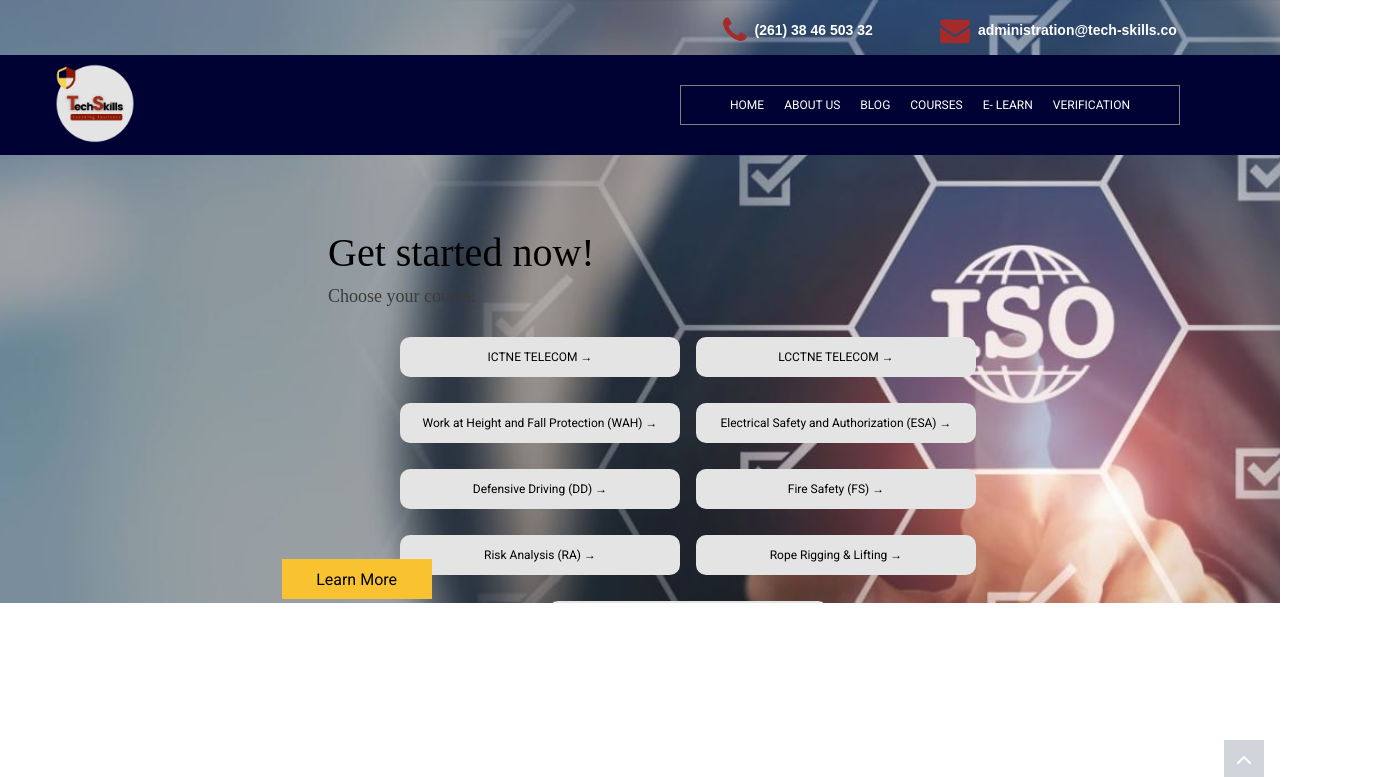
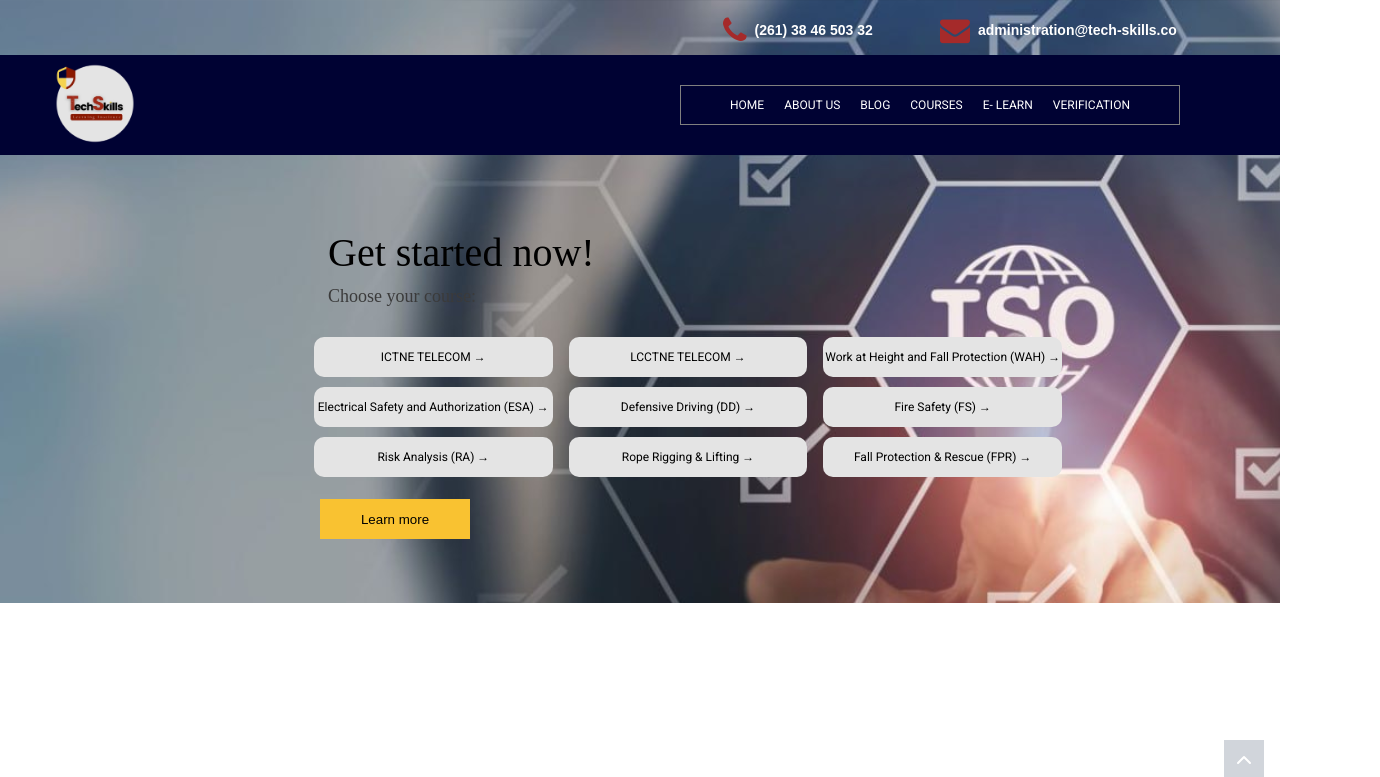
Before and after one commit to Stephanorova/Ajour_Site_web_Techskills, a React (Create React App) app: page /courses in a window 1280 px wide. Shown: the top 777 px of the page, 1380 px wide, since content can reach past the window. Built offline with nearby package versions, Linux system fonts and the light colour scheme; grey boxes are pictures that could not be loaded.

Commit message:
enleve le wrwap

```diff
--- a/src/Courses/Course.jsx
+++ b/src/Courses/Course.jsx
@@ -1,51 +1,14 @@
 import { Link } from 'react-scroll'
 import './index.css'
 import SousCourse from './SousCours/SousCourse'
-import { useHistory } from 'react-router-dom'
 
-let bouttonCours = [
-  {
-    id: 1,
-    title : 'ICTNE TELECOM  →'
-  },
-  {
-    id: 2,
-    title : 'LCCTNE TELECOM →'
-  },
-  {
-    id: 3,
-    title : 'Work at Height and Fall Protection (WAH) →'
-  },
-  {
-    id: 4,
-    title : 'Electrical Safety and Authorization (ESA) →'
-  },
-  {
-    id: 5,
-    title : 'Defensive Driving (DD) →'
-  },
-  {
-    id: 6,
-    title : 'Fire Safety (FS) →'
-  },
-  {
-    id: 7,
-    title : 'Risk Analysis (RA) →'
-  },
-  {
-    id: 8,
-    title : 'Rope Rigging & Lifting →'
-  },
-  {
-    id: 9,
-    title : 'Fall Protection & Rescue (FPR)  →'
-  },
-]
+
+
 
 
 const Courses = () => {
 
-  const history = useHistory()
+
 
   return (
     <>
@@ -54,17 +17,42 @@ const Courses = () => {
             <h1>Get started now!</h1>
             <p>Choose your course:</p>
              <div className="bouttonCours">
-                {
-                  bouttonCours.map((val) => {
-                    return(
-                    <div className='courschoix' key={val.id} >
-                      <span>{val.title}</span>
-                    </div>
-                  )})
-                }
+              <div className="haute">
+             <div className='courschoix'>
+                      <span>ICTNE TELECOM  →</span>
+              </div>
+              <div className='courschoix'>
+                      <span>LCCTNE TELECOM →</span>
+              </div>
+              <div className='courschoix'>
+                      <span>Work at Height and Fall Protection (WAH) →</span>
+              </div>
+              </div>
+              <div className="centre">
+              <div className='courschoix'>
+                      <span>Electrical Safety and Authorization (ESA) →</span>
+              </div>
+              <div className='courschoix'>
+                      <span>Defensive Driving (DD) →</span>
+              </div>
+              <div className='courschoix'>
+                      <span>Fire Safety (FS) →</span>
+              </div>
+              </div>
+              <div className="bas">
+              <div className='courschoix'>
+                      <span>Risk Analysis (RA) →</span>
+              </div>
+              <div className='courschoix'>
+                      <span>Rope Rigging & Lifting →</span>
+              </div>
+              <div className='courschoix'>
+                      <span>Fall Protection & Rescue (FPR)  →</span>
+              </div>
+              </div>
              </div>
         </div>
-            <label>Learn More</label>
+             <button className='buttons'>Learn more</button>
     </div>
     <div className="sousCourses">
        <SousCourse/>
--- a/src/Courses/index.css
+++ b/src/Courses/index.css
@@ -11,6 +11,7 @@
     padding-top: 14%;
     padding-right: 50px;
 
+
 }
 .Coursfont .row{
     padding: 50px;
@@ -18,8 +19,9 @@
     display: flex;
     flex-direction: column;
     gap: 10px;
-    width: 100%;
-    height: 350px;
+    width: 80%;
+    height: 400px;
+
 
     h1{
         font-weight: 200;
@@ -37,15 +39,20 @@
 
 .bouttonCours{
     width: 60vw;
-    height: auto;
-    display: flex;
-    align-items: center;
-    flex-wrap: wrap;
-    gap: 1rem;
-    justify-content: center;
-    margin: auto;
     padding: 10px;
     margin-left: 6.5rem;
+}
+.haute{
+    display: flex;
+    gap: 1rem;
+}
+.centre{
+    display: flex;
+    gap: 1rem;
+}
+.bas{
+    display: flex;
+    gap: 1rem;
 }
 .bouttonCours .courschoix{
     width: 280px;
@@ -61,16 +68,16 @@
  }
 
 
- .Coursfont label{
+.buttons{
     width: 150px;
     height: 40px;
     background-color: #f9c231;
     display: flex;
     align-items: center;
     justify-content: center;
-    position: absolute;
-    left: 22%;
-    margin-top: 30px;
+    margin-left: 20rem;
+    border: none;
+    margin-top: -80px;
  }
 
 
```
